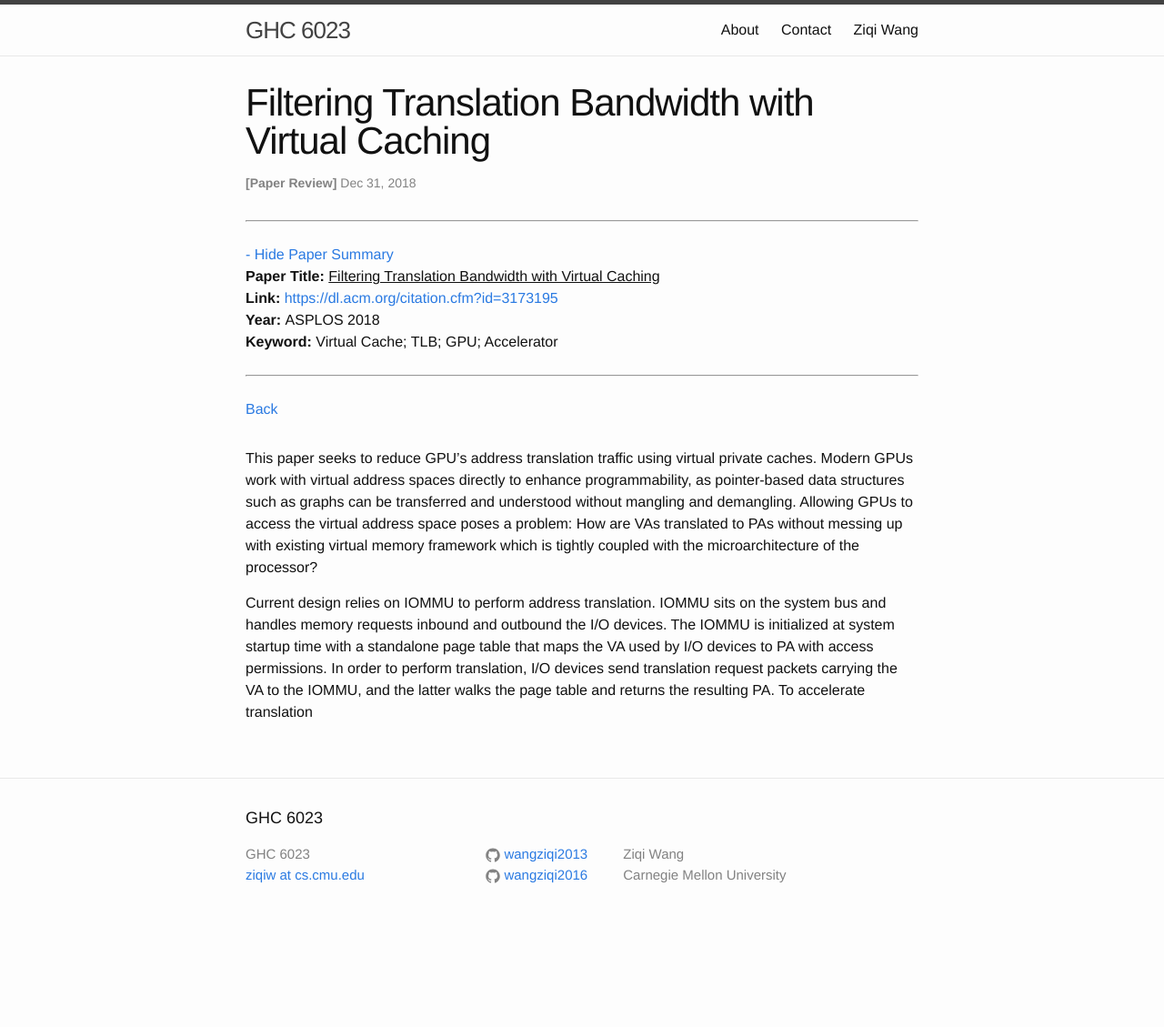
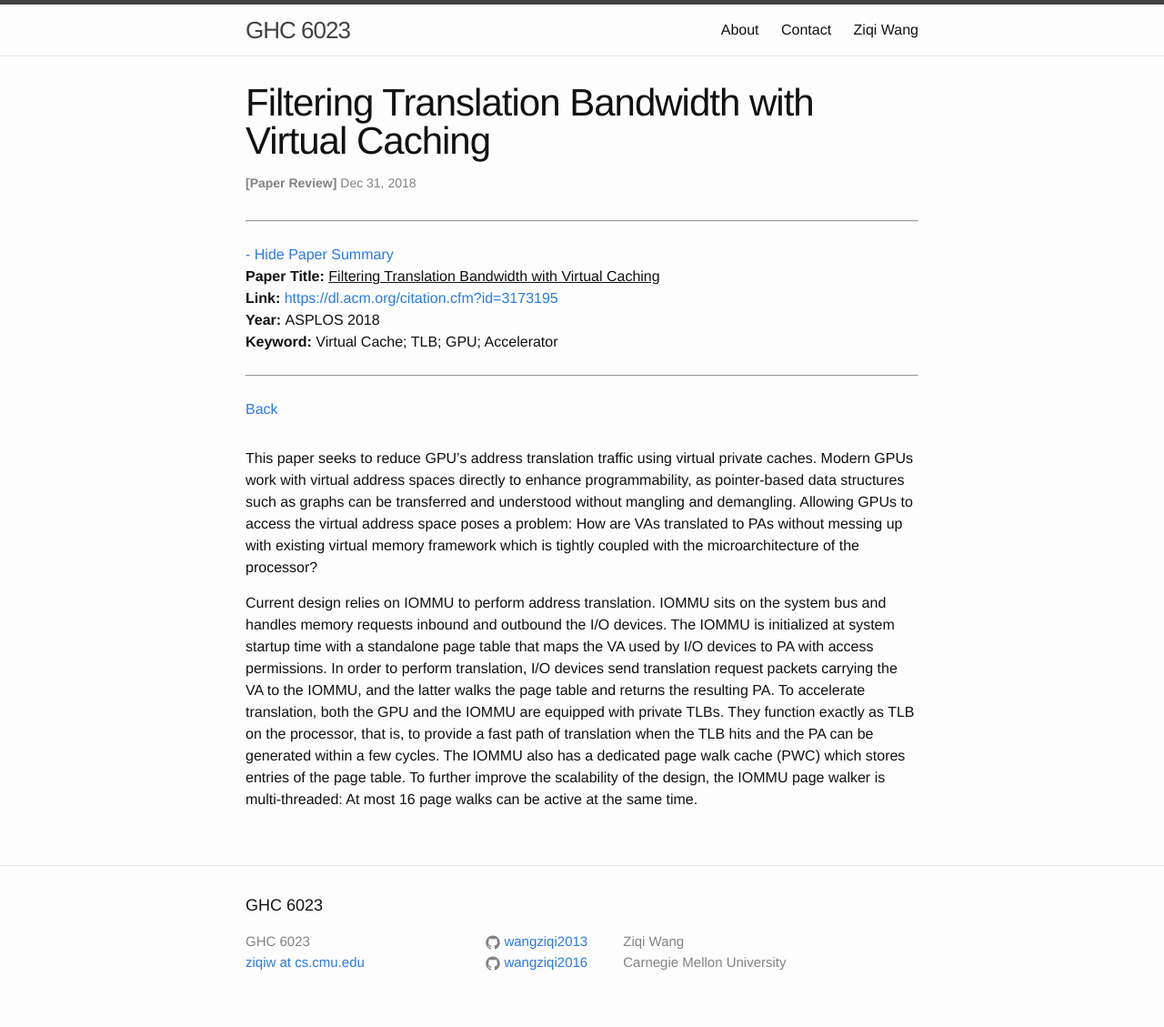
Before and after one commit to wangziqi2013/wangziqi2013.github.io, a Jekyll site: the page built from _posts/2018-12-30-filtering-translation-bandwidth-with-virtual-caching.markdown, in a window 1280 px wide. Shown: the whole page at 91% size. Built offline with Jekyll 4.4.1, drawn with Linux system fonts in a browser that asks for light colours; before the commit the page ends 1033 px from its top, so only the background shows below that.

Commit message:
Finish IOMMU

```diff
--- a/_posts/2018-12-30-filtering-translation-bandwidth-with-virtual-caching.markdown
+++ b/_posts/2018-12-30-filtering-translation-bandwidth-with-virtual-caching.markdown
@@ -23,4 +23,7 @@ Current design relies on IOMMU to perform address translation. IOMMU sits on the
 inbound and outbound the I/O devices. The IOMMU is initialized at system startup time with a standalone page table that
 maps the VA used by I/O devices to PA with access permissions. In order to perform translation, I/O devices send translation
 request packets carrying the VA to the IOMMU, and the latter walks the page table and returns the resulting PA. To accelerate
-translation
+translation, both the GPU and the IOMMU are equipped with private TLBs. They function exactly as TLB on the processor, that is,
+to provide a fast path of translation when the TLB hits and the PA can be generated within a few cycles. The IOMMU also
+has a dedicated page walk cache (PWC) which stores entries of the page table. To further improve the scalability of the design,
+the IOMMU page walker is multi-threaded: At most 16 page walks can be active at the same time.
```
